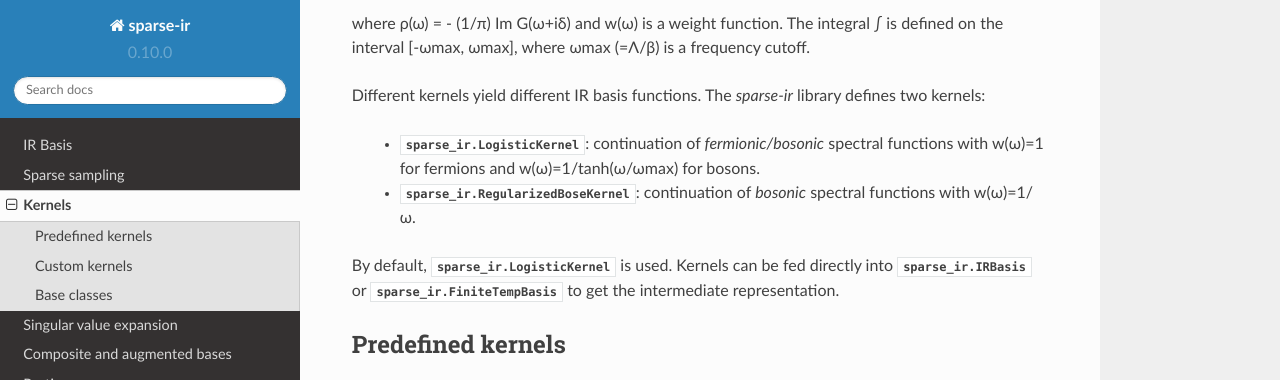
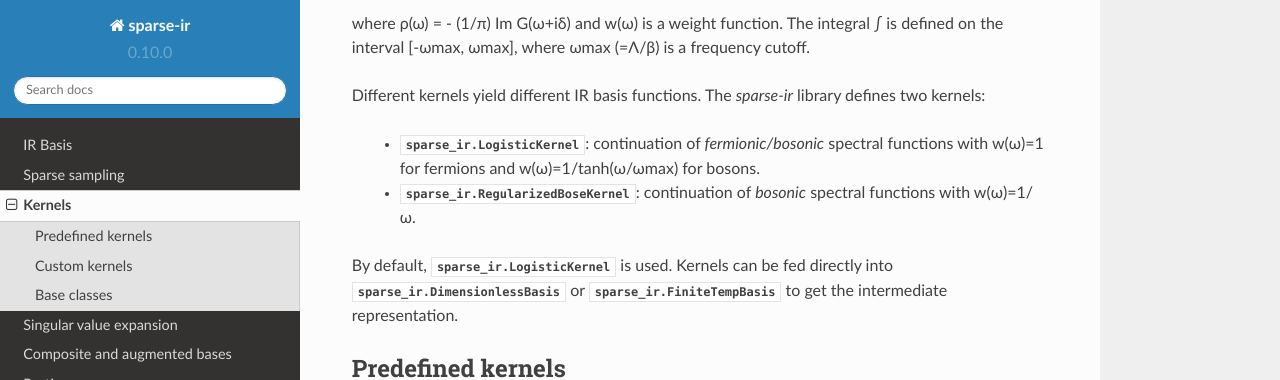
Before and after one commit to SpM-lab/sparse-ir, a Sphinx documentation site: the page built from doc/kernels.rst, in a window 1280 px wide and 1400 px high, scrolled down 268 px, cut to the strip 0-380 px from the top of the window. Built offline with Sphinx 7.4.7 and the Read the Docs theme 2.0.0, drawn with Linux system fonts in a browser that asks for light colours; some of the changed text lies outside the part shown.

Commit message:
Rename IRBasis -> DimensionlessBasis

```diff
--- a/doc/basis.rst
+++ b/doc/basis.rst
@@ -1,11 +1,10 @@
 IR Basis
 ========
-
 
 .. autoclass:: sparse_ir.FiniteTempBasis
     :members:
 
-.. autoclass:: sparse_ir.IRBasis
+.. autoclass:: sparse_ir.DimensionlessBasis
     :members:
 
 Piecewise polynomials
--- a/doc/kernels.rst
+++ b/doc/kernels.rst
@@ -20,7 +20,7 @@
    with w(ω)=1/ω.
 
 By default, :class:`sparse_ir.LogisticKernel` is used.
-Kernels can be fed directly into :class:`sparse_ir.IRBasis` or
+Kernels can be fed directly into :class:`sparse_ir.DimensionlessBasis` or
 :class:`sparse_ir.FiniteTempBasis` to get the intermediate representation.
 
 .. _singular value expansion: https://w.wiki/3poQ
@@ -73,10 +73,10 @@
         def hints(self, eps):
             return self._inner.hints(eps)
 
-You can feed this kernel now directly to :class:`sparse_ir.IRBasis`::
+You can feed this kernel now directly to :class:`sparse_ir.DimensionlessBasis`::
 
     K = GaussFKernel(10., 1.)
-    basis = sparse_ir.IRBasis(K, 'F')
+    basis = sparse_ir.DimensionlessBasis(K, 'F')
     print(basis.s)
 
 This should get you started.  For a fully-fledged and robust implementation,
--- a/src/sparse_ir/__init__.py
+++ b/src/sparse_ir/__init__.py
@@ -19,6 +19,6 @@
 
 from .kernel import RegularizedBoseKernel, LogisticKernel
 from .sve import compute as compute_sve
-from .basis import IRBasis, FiniteTempBasis, finite_temp_bases
+from .basis import DimensionlessBasis, FiniteTempBasis, finite_temp_bases
 from .basis_set import FiniteTempBasisSet
 from .sampling import TauSampling, MatsubaraSampling
```
Also changed, not shown: 5 other files.
